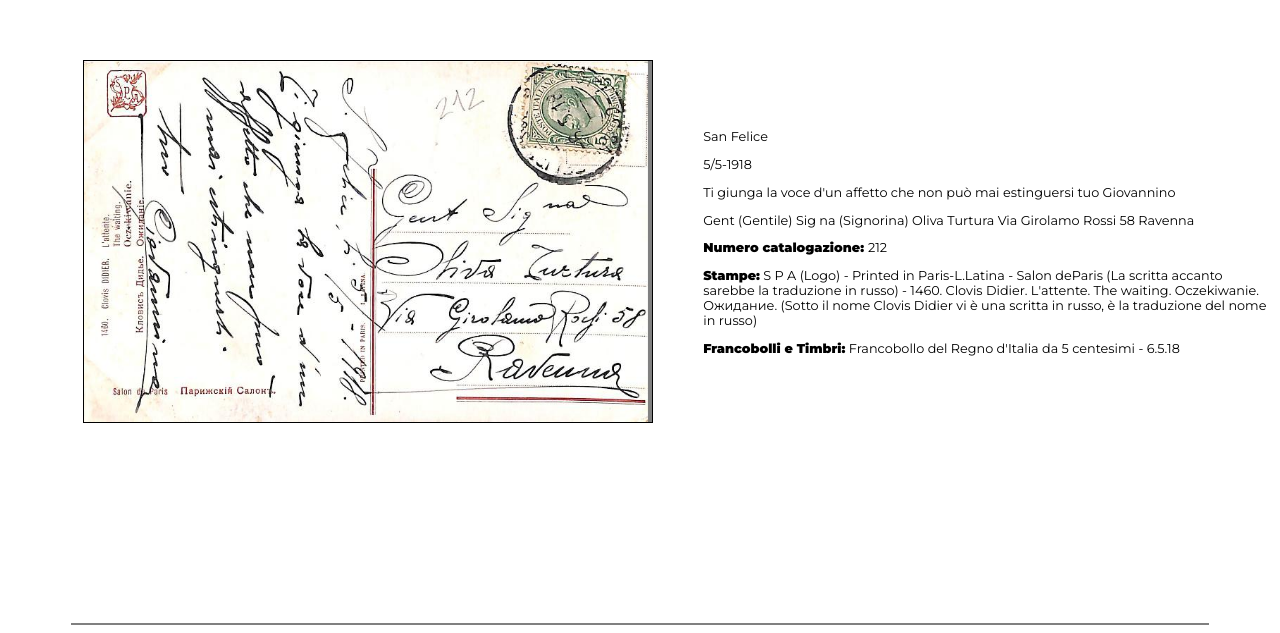
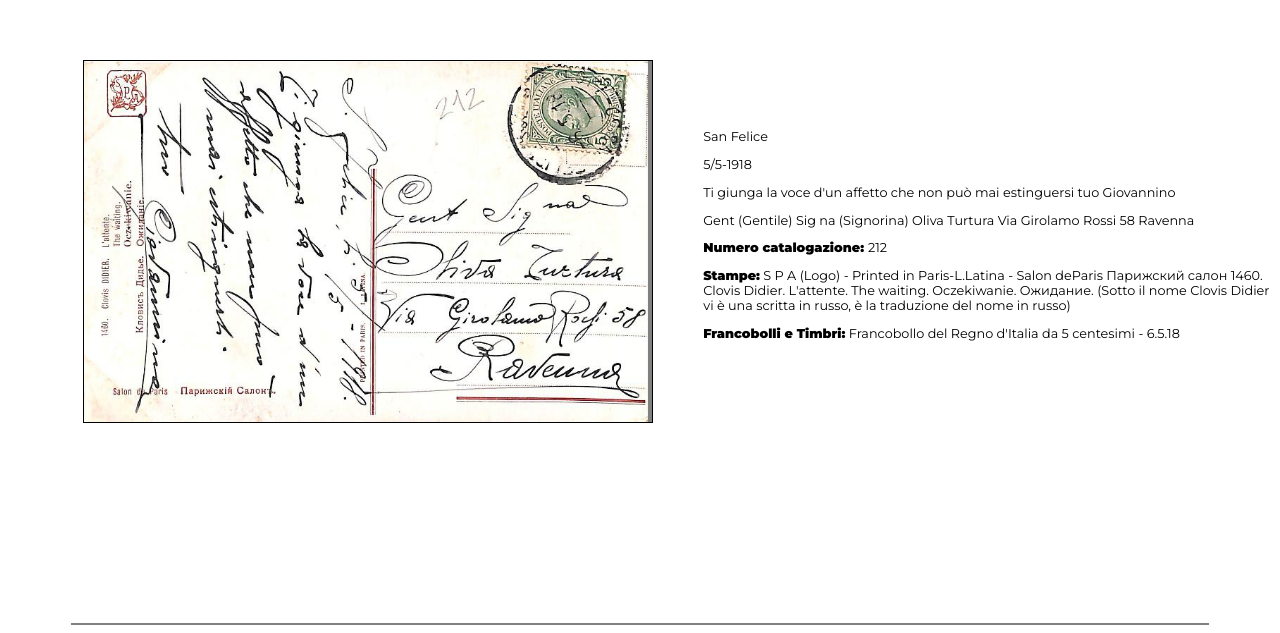
Before and after one commit to Giulia-Iacopetti/Progetto-Codifica-di-Testi, a plain HTML site: page index.html in a window 1280 px wide. Shown: the part 3869-4502 px from the top of the page. Drawn offline with Linux system fonts and the light colour scheme.

Commit message:
Add files via upload

```diff
--- a/index.html
+++ b/index.html
@@ -540,8 +540,8 @@
 
                      							Printed in Paris-L.Latina -
 
-                     							Salon deParis
-                     								(La scritta accanto sarebbe la traduzione in russo) -
+                     							Salon deParis  &#1055;&#1072;&#1088;&#1080;&#1078;&#1089;&#1082;&#1080;&#1081; &#1089;&#1072;&#1083;&#1086;&#1085;
+
 
 
 
```
